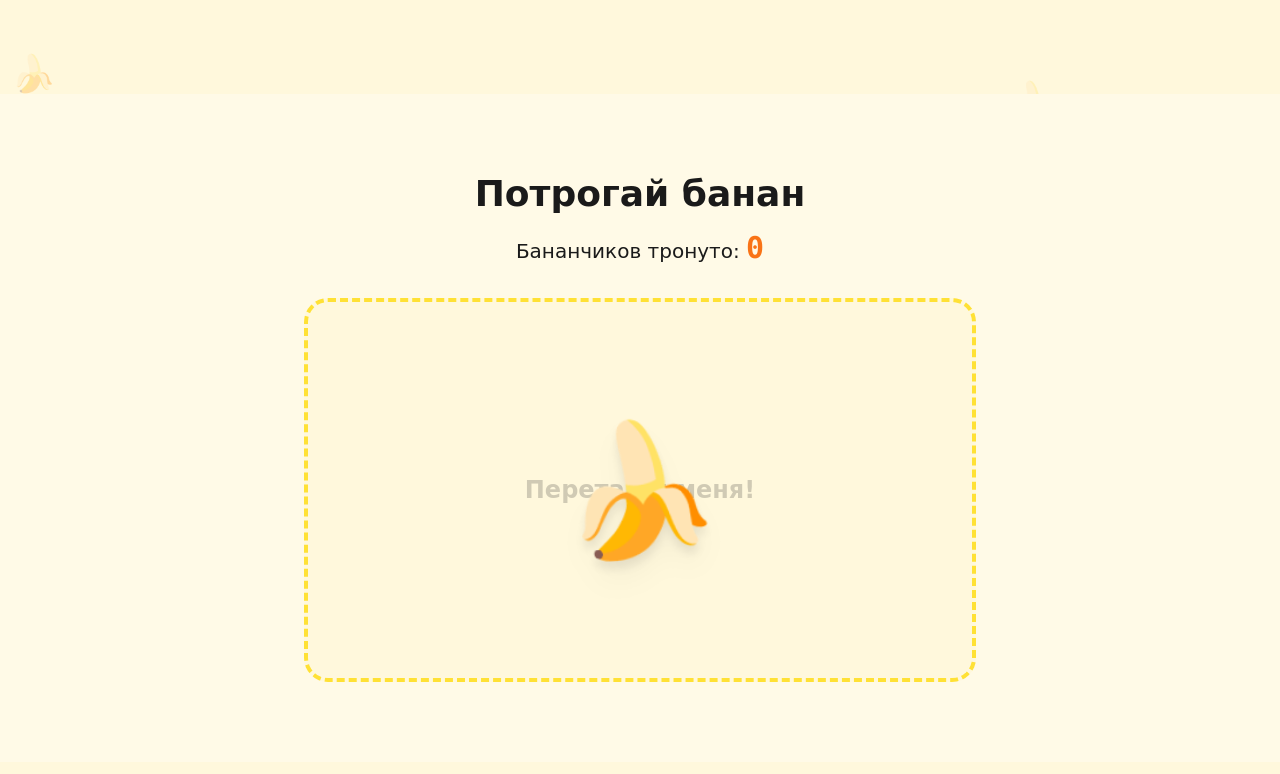
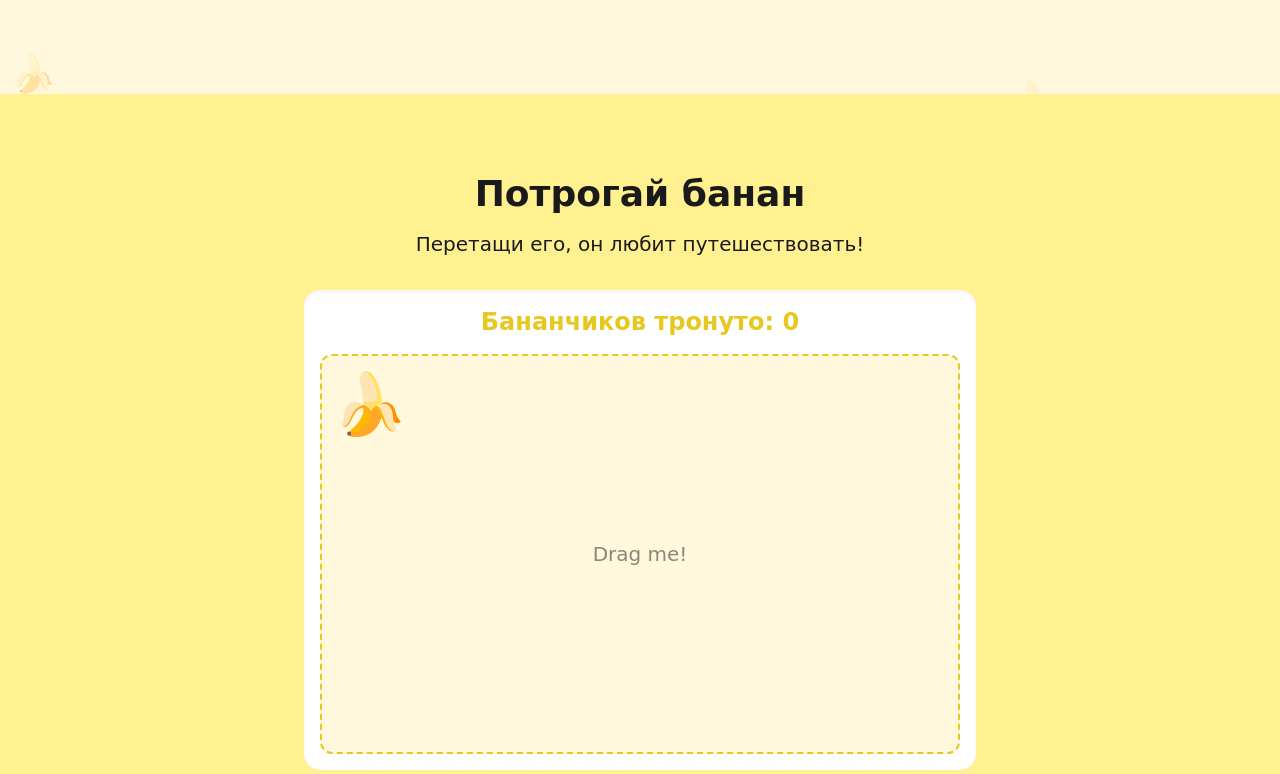
Before and after one commit to ljudidela/banana, a React (Vite) app: page / in a window 1280 px wide. Shown: the part 1346-2120 px from the top of the page. Built offline with nearby package versions, Linux system fonts and the light colour scheme.

Commit message:
AI: update src/components/InteractiveZone.tsx — Создать лендинг

```diff
--- a/src/components/InteractiveZone.tsx
+++ b/src/components/InteractiveZone.tsx
@@ -1,4 +1,4 @@
-import { useState, useRef, MouseEvent, TouchEvent } from 'react';
+import React, { useState, useRef } from 'react';
 
 const InteractiveZone = () => {
   const [count, setCount] = useState(0);
@@ -6,55 +6,82 @@ const InteractiveZone = () => {
   const [isDragging, setIsDragging] = useState(false);
   const containerRef = useRef<HTMLDivElement>(null);
 
-  const handleStart = () => {
+  const handleStart = (e: React.MouseEvent | React.TouchEvent) => {
     setIsDragging(true);
-    setCount(c => c + 1);
+    // Prevent scrolling on mobile while dragging
+    if (e.type === 'touchstart') {
+      document.body.style.overflow = 'hidden';
+    }
   };
 
   const handleEnd = () => {
     setIsDragging(false);
-    setPosition({ x: 0, y: 0 }); // Reset to center
+    document.body.style.overflow = 'auto';
+    setCount(c => c + 1);
   };
 
-  const handleMove = (clientX: number, clientY: number) => {
+  const handleMove = (e: React.MouseEvent | React.TouchEvent) => {
     if (!isDragging || !containerRef.current) return;
-    const rect = containerRef.current.getBoundingClientRect();
-    const x = clientX - rect.left - rect.width / 2;
-    const y = clientY - rect.top - rect.height / 2;
-    setPosition({ x, y });
+
+    const containerRect = containerRef.current.getBoundingClientRect();
+    let clientX, clientY;
+
+    if ('touches' in e) {
+      clientX = e.touches[0].clientX;
+      clientY = e.touches[0].clientY;
+    } else {
+      clientX = (e as React.MouseEvent).clientX;
+      clientY = (e as React.MouseEvent).clientY;
+    }
+
+    const x = clientX - containerRect.left - 50; // Center offset
+    const y = clientY - containerRect.top - 50;
+
+    // Simple bounds check
+    const boundedX = Math.max(0, Math.min(x, containerRect.width - 100));
+    const boundedY = Math.max(0, Math.min(y, containerRect.height - 100));
+
+    setPosition({ x: boundedX, y: boundedY });
   };
 
-  const onMouseMove = (e: MouseEvent) => handleMove(e.clientX, e.clientY);
-  const onTouchMove = (e: TouchEvent) => handleMove(e.touches[0].clientX, e.touches[0].clientY);
+  return (
+    <section className="py-20 bg-banana-light overflow-hidden">
+      <div className="container mx-auto px-4 text-center">
+        <h2 className="text-4xl font-bold mb-4">Потрогай банан</h2>
+        <p className="text-xl mb-8">Перетащи его, он любит путешествовать!</p>
 
-  return (
-    <section className="py-20 bg-white/30">
-      <div className="container mx-auto px-4 text-center">
-        <h2 className="text-4xl font-black mb-4">Потрогай банан</h2>
-        <p className="text-xl mb-8">Бананчиков тронуто: <span className="font-mono font-bold text-3xl text-orange-500">{count}</span></p>
-
-        <div
-          ref={containerRef}
-          className="h-96 w-full max-w-2xl mx-auto bg-cream border-4 border-dashed border-banana rounded-3xl flex items-center justify-center relative overflow-hidden cursor-grab active:cursor-grabbing select-none"
-          onMouseMove={onMouseMove}
-          onMouseUp={handleEnd}
-          onMouseLeave={handleEnd}
-          onTouchMove={onTouchMove}
-          onTouchEnd={handleEnd}
-        >
-          <div className="absolute inset-0 flex items-center justify-center pointer-events-none opacity-20">
-            <span className="text-2xl font-bold">Перетащи меня!</span>
+        <div className="bg-white rounded-2xl p-4 shadow-inner max-w-2xl mx-auto">
+          <div className="text-2xl font-bold mb-4 text-banana-dark">
+            Бананчиков тронуто: {count}
           </div>
 
           <div
-            onMouseDown={handleStart}
-            onTouchStart={handleStart}
-            style={{ transform: `translate(${position.x}px, ${position.y}px) rotate(${position.x * 0.1}deg)` }}
-            className="transition-transform duration-75 ease-linear z-10"
+            ref={containerRef}
+            className="h-[400px] bg-cream rounded-xl relative overflow-hidden cursor-crosshair border-2 border-dashed border-banana-dark"
+            onMouseMove={handleMove}
+            onMouseUp={handleEnd}
+            onMouseLeave={handleEnd}
+            onTouchMove={handleMove}
+            onTouchEnd={handleEnd}
           >
-            <div className={`text-9xl filter drop-shadow-xl ${isDragging ? 'scale-110' : 'animate-wiggle'}`}>
+            <div
+              className={`absolute w-24 h-24 flex items-center justify-center text-6xl cursor-grab active:cursor-grabbing select-none transition-transform ${isDragging ? 'scale-125 rotate-12' : 'scale-100'}`}
+              style={{
+                left: position.x,
+                top: position.y,
+                touchAction: 'none'
+              }}
+              onMouseDown={handleStart}
+              onTouchStart={handleStart}
+            >
               🍌
             </div>
+
+            {!isDragging && count === 0 && (
+              <div className="absolute inset-0 flex items-center justify-center pointer-events-none opacity-50">
+                <span className="text-xl">Drag me!</span>
+              </div>
+            )}
           </div>
         </div>
       </div>
```
